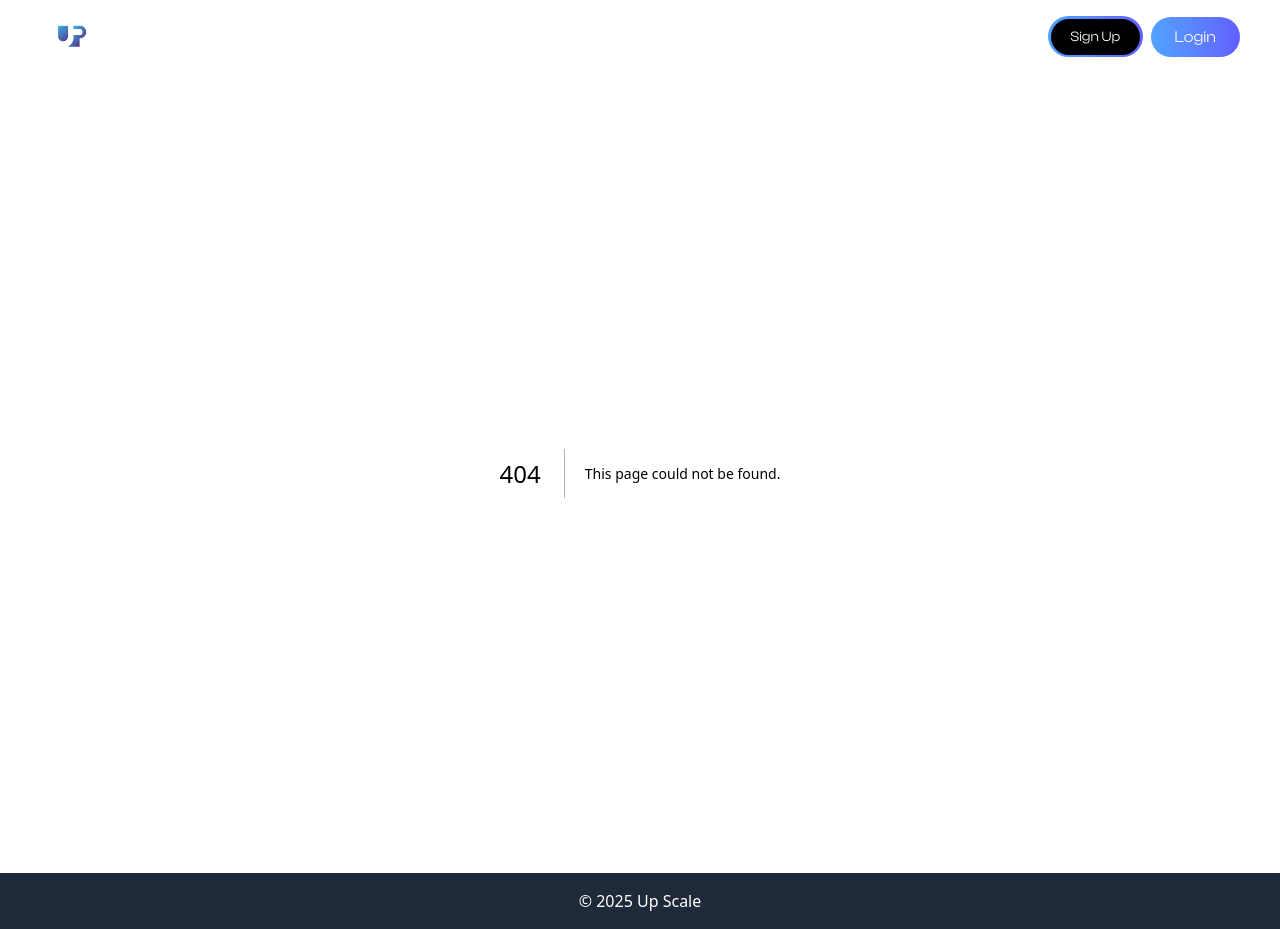
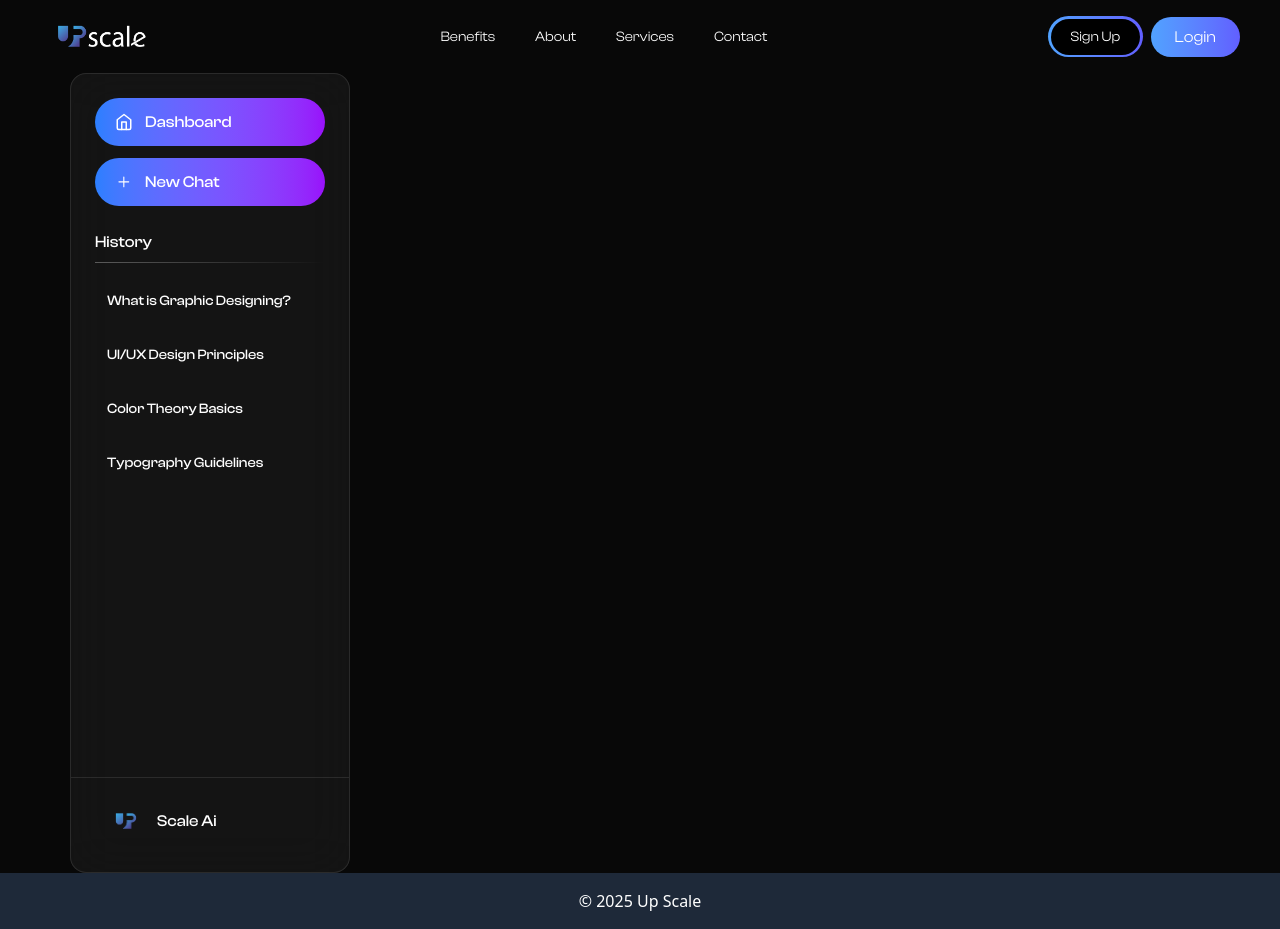
Before and after one commit to JT-Production/upscale, a Next.js app: page /chat in a window 1280 px wide. Before the commit this address had no page. Built offline with nearby package versions, Linux system fonts and the light colour scheme; a web font is replaced by a local one.

Commit message:
Add History component and implement chat history functionality

```diff
--- /dev/null
+++ b/app/chat/components/history.tsx
@@ -0,0 +1,107 @@
+"use client";
+import React, { useState } from "react";
+import { FiHome, FiTrash } from "react-icons/fi";
+import { GoPlus } from "react-icons/go";
+import Image from "next/image";
+import logo from "../../imgs/Logo-c.png";
+
+const History = () => {
+  const [historyItems, setHistoryItems] = useState([
+    { id: 1, title: "What is Graphic Designing?", timestamp: "2 hours ago" },
+    { id: 2, title: "UI/UX Design Principles", timestamp: "1 day ago" },
+    { id: 3, title: "Color Theory Basics", timestamp: "3 days ago" },
+    { id: 4, title: "Typography Guidelines", timestamp: "1 week ago" },
+  ]);
+
+  const [activeItem, setActiveItem] = useState<number | null>(null);
+
+  interface HistoryItem {
+    id: number;
+    title: string;
+    timestamp: string;
+  }
+
+  const handleDeleteItem = (id: number) => {
+    setHistoryItems(historyItems.filter((item: HistoryItem) => item.id !== id));
+  };
+
+  interface HandleItemClick {
+    (id: number): void;
+  }
+
+  const handleItemClick: HandleItemClick = (id) => {
+    setActiveItem(id);
+    // Handle navigation or chat loading here
+  };
+
+  return (
+    <div className="w-[280px] h-screen header flex flex-col bg-white/5 backdrop-blur-xl border border-white/10 rounded-2xl overflow-hidden">
+      <div className="p-6 space-y-4">
+        <div className="space-y-3">
+          <button className="w-full p-3 flex items-center gap-3 rounded-full px-5 bg-gradient-to-r from-blue-500 to-purple-600 text-white border-none cursor-pointer transition-all duration-200 hover:shadow-lg hover:scale-105 active:scale-95">
+            <FiHome size={18} />
+            <span className="font-medium">Dashboard</span>
+          </button>
+          <button className="w-full p-3 flex items-center gap-3 rounded-full px-5 bg-gradient-to-r from-blue-500 to-purple-600 text-white border-none cursor-pointer transition-all duration-200 hover:shadow-lg hover:scale-105 active:scale-95">
+            <GoPlus size={18} />
+            <span className="font-medium">New Chat</span>
+          </button>
+        </div>
+      </div>
+
+      <div className="flex-1 px-6 pb-6 overflow-hidden flex flex-col">
+        <div className="mb-4">
+          <h2 className="text-white text-base mb-2">History</h2>
+          <div className="h-px bg-gradient-to-r from-white/30 to-transparent"></div>
+        </div>
+
+        <div className="flex-1 overflow-y-auto space-y-2 scrollbar-thin scrollbar-track-transparent scrollbar-thumb-white/20">
+          {historyItems.length > 0 ? (
+            historyItems.map((item) => (
+              <div
+                key={item.id}
+                className={`group p-3 rounded-lg cursor-pointer transition-all duration-200 hover:bg-white/10 ${
+                  activeItem === item.id
+                    ? "bg-white/15 border border-white/20"
+                    : ""
+                }`}
+                onClick={() => handleItemClick(item.id)}
+              >
+                <div className="flex items-start ">
+                  <p className="text-white text-sm font-medium truncate">
+                    {item.title}
+                  </p>
+                  <button
+                    onClick={(e) => {
+                      e.stopPropagation();
+                      handleDeleteItem(item.id);
+                    }}
+                    className="opacity-0 group-hover:opacity-100 p-1 rounded hover:bg-red-500/20 transition-all duration-200"
+                  >
+                    <FiTrash size={14} className="text-red-400" />
+                  </button>
+                </div>
+              </div>
+            ))
+          ) : (
+            <div className="text-center py-8">
+              <p className="text-white/50 text-sm">No chat history yet</p>
+              <p className="text-white/30 text-xs mt-1">
+                Start a new conversation
+              </p>
+            </div>
+          )}
+        </div>
+      </div>
+
+      <div className="p-6 pt-4 border-t flex flex-row items-center border-white/10">
+        <div className="flex items-center gap-3 text-white/70">
+          <Image src={logo} alt="Scale Ai Logo" width={62} height={62} />
+        </div>
+        <div className="flex-1 text-white">Scale Ai</div>
+      </div>
+    </div>
+  );
+};
+
+export default History;
--- /dev/null
+++ b/app/chat/page.tsx
@@ -0,0 +1,14 @@
+import React from "react";
+import History from "./components/history";
+
+const Page = () => {
+  return (
+    <div className="md:px-[70px]">
+      <div className="">
+        <History />
+      </div>
+    </div>
+  );
+};
+
+export default Page;
--- a/app/components/ui/AnimatedTestimonials.tsx
+++ b/app/components/ui/AnimatedTestimonials.tsx
@@ -21,9 +21,9 @@ export const AnimatedTestimonials = ({
 }) => {
   const [active, setActive] = useState(0);
 
-const handleNext = useCallback(() => {
-  setActive((prev) => (prev + 1) % testimonials.length);
-}, [testimonials.length]);
+  const handleNext = useCallback(() => {
+    setActive((prev) => (prev + 1) % testimonials.length);
+  }, [testimonials.length]);
 
   const handlePrev = () => {
     setActive((prev) => (prev - 1 + testimonials.length) % testimonials.length);
```
